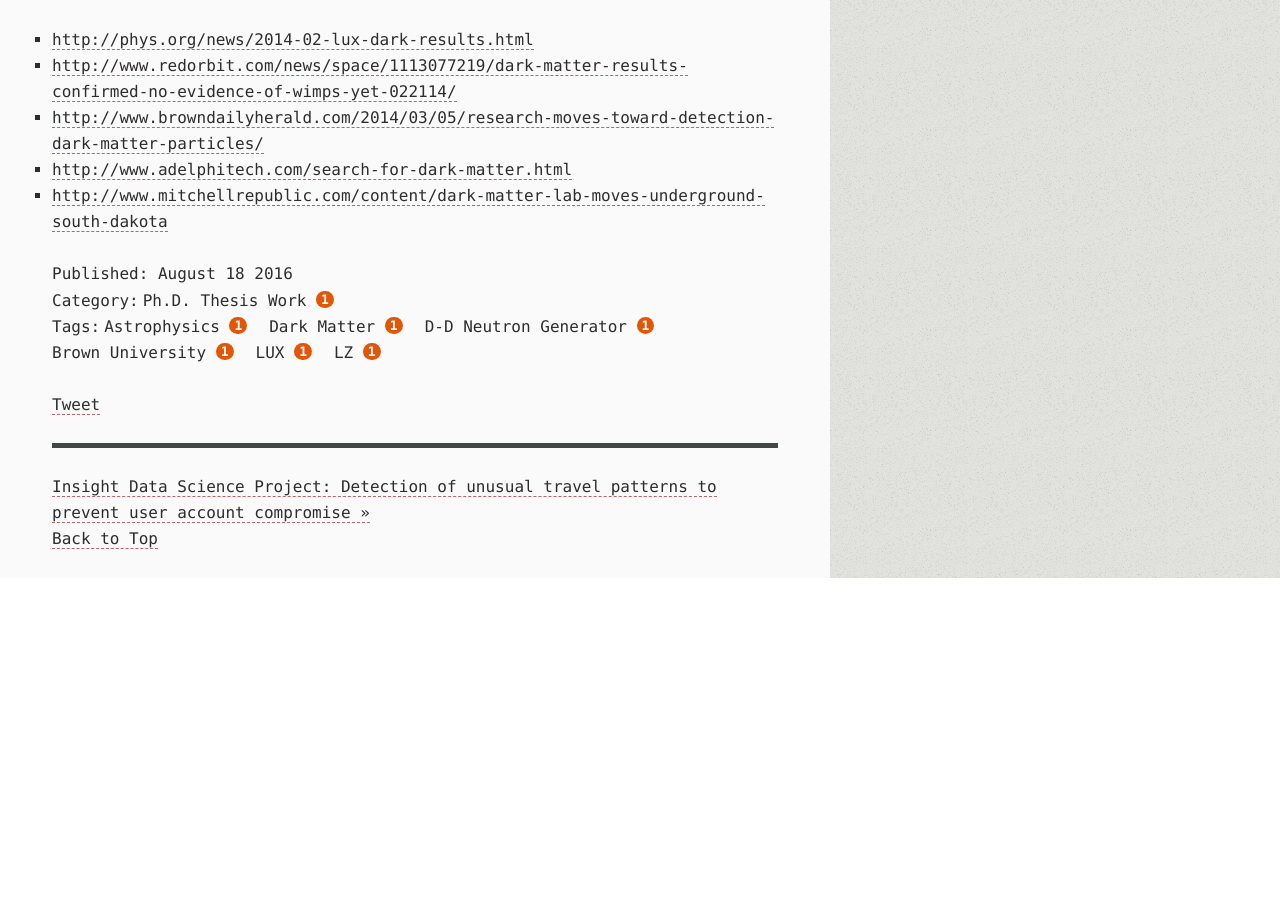
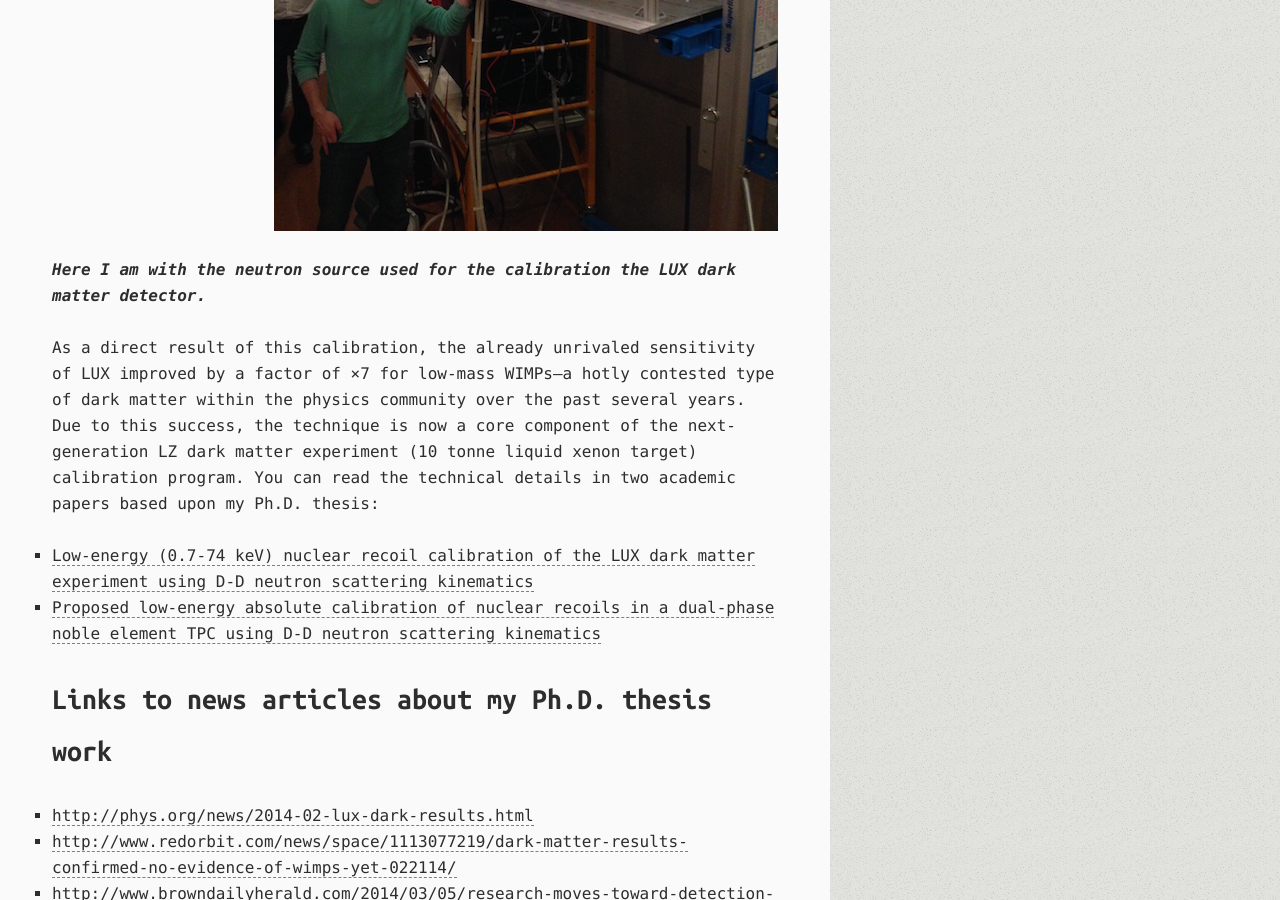
Before and after one commit to jverbus/jverbus.github.io, a Jekyll site: the page built from _posts/2016-08-18-calibrating-the-lux-dark-matter-experiment.md, in a window 1280 px wide and 900 px high, scrolled down 1117 px. Built offline with Jekyll 4.4.1, drawn with Linux system fonts in a browser that asks for light colours; comment, search, counter and statistics services are not loaded; before the commit the page ends 1695 px from its top, so only the background shows below that.

Commit message:
Added picture of me with the neutron source used to calibration LUX.

```diff
--- a/_posts/2016-08-18-calibrating-the-lux-dark-matter-experiment.md
+++ b/_posts/2016-08-18-calibrating-the-lux-dark-matter-experiment.md
@@ -17,6 +17,9 @@ It is critical to understand and calibrate the response of the detector to demon
 For my [Ph.D. thesis](https://repository.library.brown.edu/studio/item/bdr:674209/PDF/), I led the experimental design, operation, and data analysis effort for a new, world-leading calibration of the response of liquid xenon to WIMP-like signals.
 My dissertation defense slides are available [here]({{ site.url }}/assets/files/20160510_jverbus_thesis_defense_v4_public.pdf).
 
+![Neutron generator outside of the LUX water tank]({{ site.url }}/assets/images/jverbus_neutron_generator_outside_lux.jpg)
+*Here I am with the neutron source used for the calibration the LUX dark matter detector.*
+
 As a direct result of this calibration, the already unrivaled sensitivity of LUX improved by a factor of ×7 for low-mass WIMPs--a hotly contested type of dark matter within the physics community over the past several years.
 Due to this success, the technique is now a core component of the next-generation LZ dark matter experiment (10 tonne liquid xenon target) calibration program.
 You can read the technical details in two academic papers based upon my Ph.D. thesis:
```
Also changed, not shown: assets/images/jverbus_neutron_generator_outside_lux.jpg (added).
